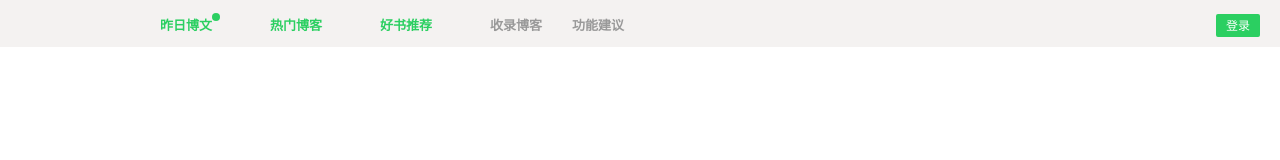
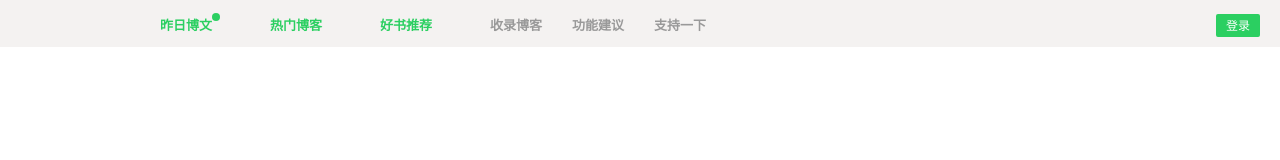
Before and after one commit to funeyu/snake-ui-web, a React app: page / in a window 1280 px wide. Shown: the top 160 px of the page. Built offline with nearby package versions, Linux system fonts and the light colour scheme; no server answers.

Commit message:
添加赞赏

```diff
--- a/src/components/header/index.js
+++ b/src/components/header/index.js
@@ -8,6 +8,7 @@ import { traceEvent } from 'utils/ga';
 import UserContext from 'contexts/user';
 import earth from 'images/earth.png';
 import logo from 'images/soso.png';
+import sup from 'images/support.jpeg';
 import './index.less';
 
 export default ({active, showLogo})=> {
@@ -98,6 +99,14 @@ export default ({active, showLogo})=> {
     window.open(url);
   }
 
+  const support = function() {
+    Modal.info({
+      title: '维护不易，希望能多多支持下',
+      width: 400, okText: '关闭',
+      content: <img style={{width: '250px'}} src={sup} />
+    })
+  }
+
   return (
     <div className='header'>
       {
@@ -112,6 +121,7 @@ export default ({active, showLogo})=> {
             <span className={active === 'books' ? 'hot active' : 'hot'} onClick={()=> history.push('/books')}><b className='iconfont icon-good'></b><b className='tri'></b>好书推荐</span>
             <span onClick={record}>收录博客</span>
             <span onClick={()=> window.open("https://github.com/funeyu/snake-web-server/issues/1")}>功能建议</span>
+            <span onClick={support}>支持一下</span>
         </div>
         <div className='user'>
         {
```
Also changed, not shown: src/images/support.jpeg (added).
